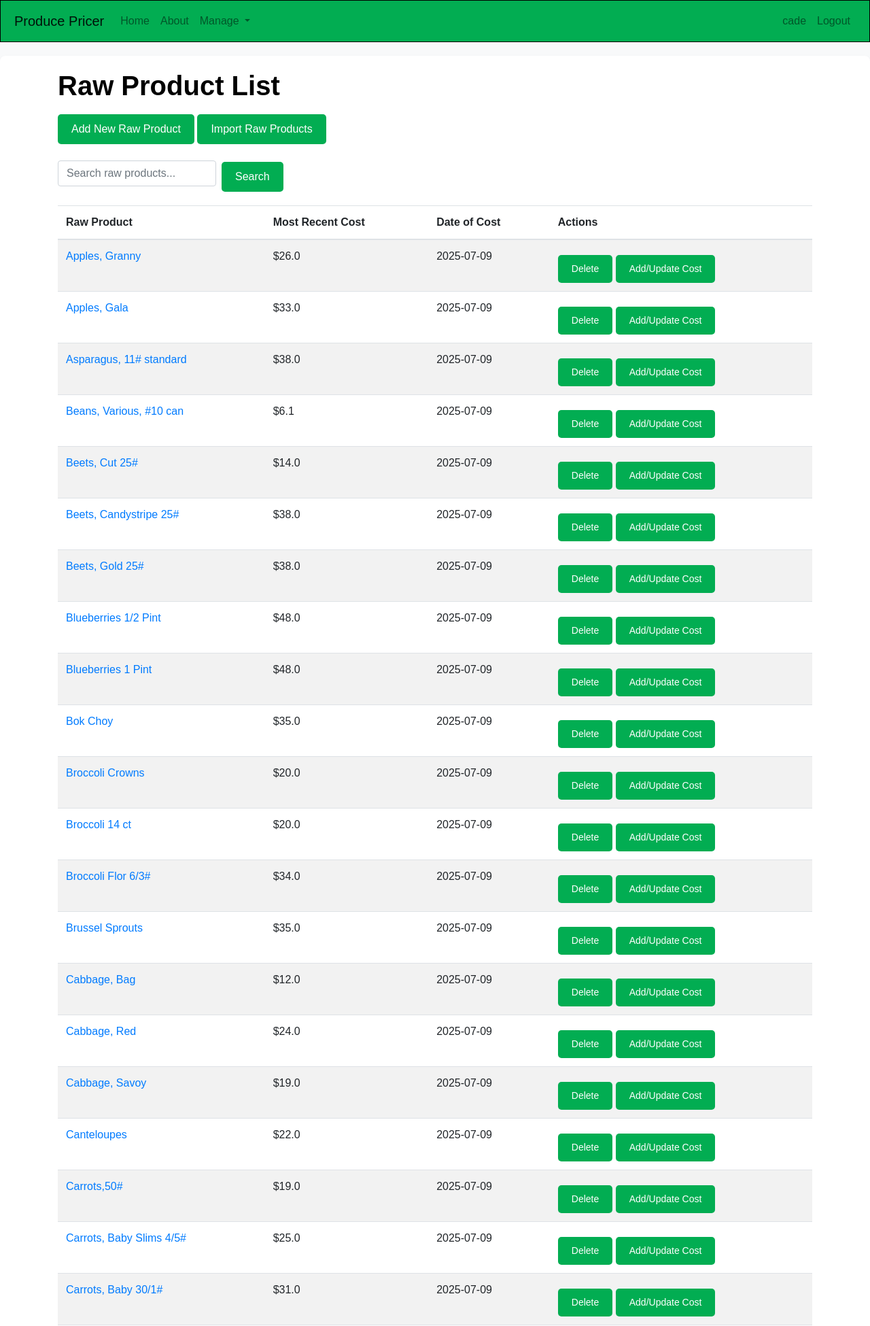
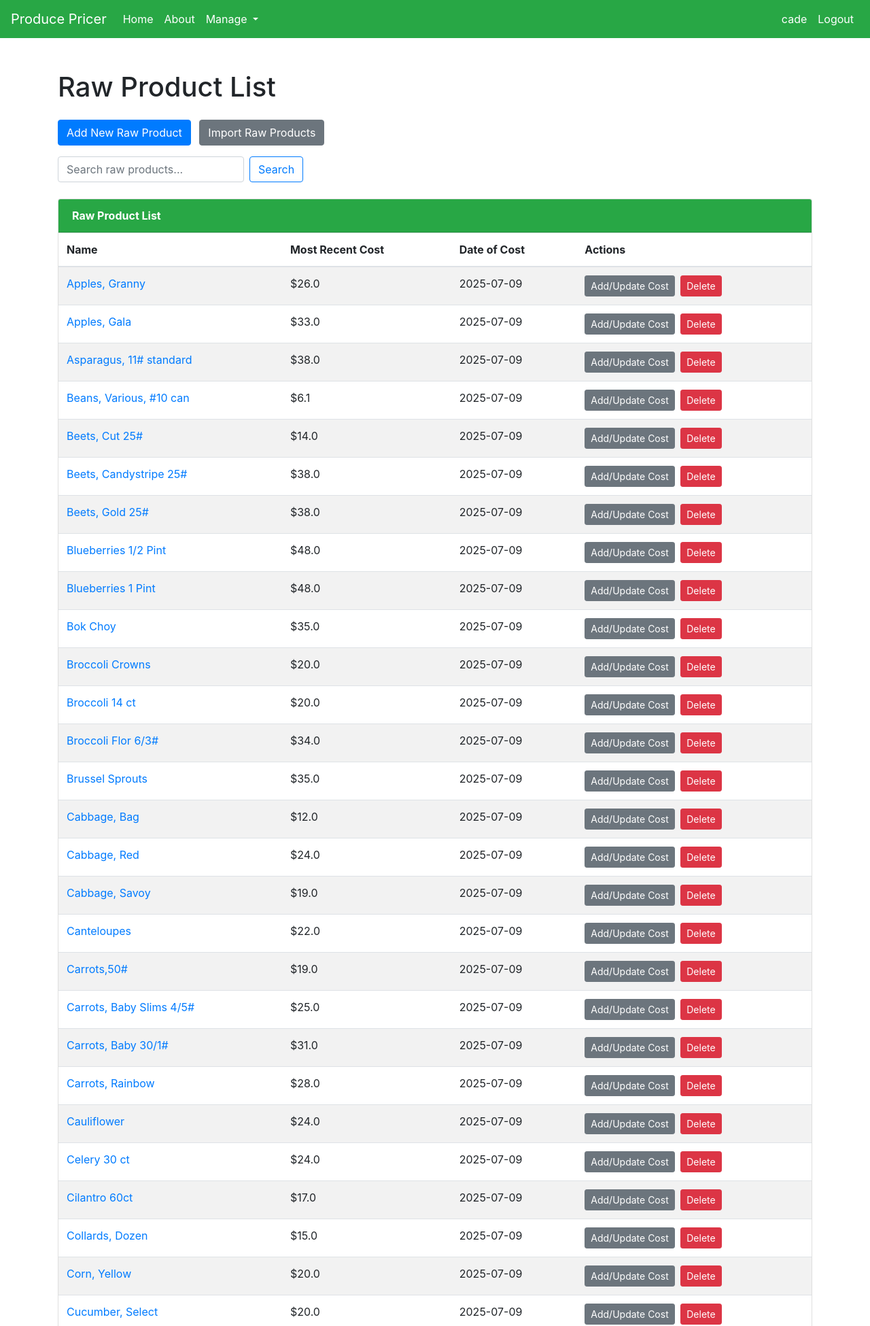
Before and after one commit to CadeStocker/SouthernProduce, a Flask app: page /raw_product in a window 1280 px wide. Shown: the top 1950 px of the page at 68% size. Run offline with Flask 3, Linux system fonts and the light colour scheme; a user stored in the database is signed in; data comes from the database, SQL or seed files in the repository; some libraries are stand-ins or nearby versions.

Commit message:
style changes

```diff
--- a/ProducePricer/producepricer/static/main.css
+++ b/ProducePricer/producepricer/static/main.css
@@ -1,73 +1,98 @@
-/* color pallete
-#02ad52 - Bootstrap primary color
-#048ba8 - Bootstrap primary color
-#0C1B33
-#E0D2C3
-#172121
-black
-*/
-
-/* General body styling */
-body {
-    font-family: Arial, sans-serif;
-    background-color: #f8f9fa; /* Light gray background */
-    margin: 0;
-    padding: 0;
+/* Make tables horizontally scrollable on small screens */
+.table-responsive {
+  overflow-x: auto;
+  -webkit-overflow-scrolling: touch;
 }
 
-/* Navbar styling */
-.navbar {
-    background-color: #02ad52 !important; /* Bootstrap primary color */
-    padding: 10px 20px;
-    color: white;
-    border: black 1px solid; /* Dark gray border */
+/* make the existing light navbar green */
+.navbar.bg-light {
+  background-color: #28a745 !important;
 }
 
-
-
-/* Container styling */
-.container-main {
-    margin-top: 20px;
-    padding: 20px;
-    background-color: #ffffff; /* White background */
-    border-radius: 8px;
-    box-shadow: 0 4px 6px rgba(0, 0, 0, 0.1); /* Subtle shadow */
+/* ensure links / brand are white */
+.navbar.bg-light .navbar-brand,
+.navbar.bg-light .nav-link {
+  color: #fff !important;
 }
 
-/* Table styling */
-.table {
-    width: 100%;
-    border-collapse: collapse;
-    margin-top: 20px;
-}
-.table th, .table td {
-    padding: 12px;
-    text-align: left;
-    border-bottom: 1px solid #dee2e6; /* Light gray border */
+/* hover state a slightly lighter green */
+.navbar.bg-light .nav-link:hover {
+  color: #c3e6cb !important;
 }
 
-/* Heading styling */
-h1 {
-    color: black; /* Bootstrap primary color */
-    font-weight: bold;
+/* also make all card-headers green with white text */
+.card-header {
+  background-color: #28a745 !important;
+  color: #fff !important;
 }
 
-/* Paragraph styling */
-p {
-    color: #333333; /* Dark gray text */
-    line-height: 1.6;
+/* Mobile breakpoints */
+@media (max-width: 768px) {
+  /* container padding */
+  .container-main {
+    padding: 10px;
+  }
+
+  /* stack navbar items */
+  .navbar {
+    flex-wrap: wrap;
+  }
+  .navbar .nav-item {
+    width: 100%;
+    text-align: center;
+    margin-bottom: 5px;
+  }
+
+  /* headings & text smaller */
+  h1 {
+    font-size: 1.5rem;
+  }
+  p {
+    font-size: 0.9rem;
+  }
+
+  /* tables more compact */
+  .table th,
+  .table thead,
+  .table td {
+    padding: 8px;
+    font-size: 0.85rem;
+    color: #28a745;
+  }
+
+  /* buttons full-width */
+  .btn {
+    display: block;
+    width: 100%;
+    padding: 8px 0;
+    font-size: 0.9rem;
+  }
+
+  .button {
+    width: 100%;
+    padding: 8px 0;
+    font-size: 0.9rem;
+  }
+
+  .card {
+    margin-bottom: 15px;
+  }
+  .card-header {
+    font-size: 1.2rem;
+    font-weight: bold;
+    padding: 12px 16px;
+    background-color: #f8f9fa;
+    border-bottom: 1px solid #dee2e6;
+  }
+  .card-body {
+    padding: 16px;
+  }
+
+  .card-header.d-flex .btn {
+    display: inline-block;
+    width: auto;
+    margin: 0 0.25rem;
+    padding: 4px 8px;
+    font-size: 0.85rem;
+  }
 }
-
-/* Button styling */
-.btn {
-    background-color: #02ad52; /* Bootstrap primary color */
-    color: white;
-    border: none;
-    padding: 10px 20px;
-    border-radius: 5px;
-    cursor: pointer;
-    margin-top: 10px;
-}
-.btn:hover {
-    background-color: #028d3f; /* Darker shade on hover */
-}
--- a/ProducePricer/producepricer/templates/raw_product.html
+++ b/ProducePricer/producepricer/templates/raw_product.html
@@ -1,26 +1,27 @@
-<!-- filepath: /Users/cadestocker/Desktop/SouthernProduce/ProducePricer/producepricer/templates/raw_product.html -->
 {% extends "base.html" %}
-{% block title %}Raw Product{% endblock %}
+{% block title %}Raw Products{% endblock %}
 
 {% block content %}
-<div class="container">
-    <h1>Raw Product List</h1>
-    <button type="button" class="btn btn-primary mb-3" data-toggle="modal" data-target="#addRawProductModal">
+<div class="container mt-5">
+  <h1 class="mb-4">Raw Product List</h1>
+
+  <!-- Add / Import Buttons -->
+  <div class="mb-3">
+    <button type="button" class="btn btn-primary mr-2" data-toggle="modal" data-target="#addRawProductModal">
       Add New Raw Product
     </button>
-    <button type="button" class="btn btn-secondary mb-3" data-toggle="modal" data-target="#importRawProductsModal">
+    <button type="button" class="btn btn-secondary" data-toggle="modal" data-target="#importRawProductsModal">
       Import Raw Products
     </button>
+  </div>
 
-    <!-- Search form -->
-  <form method="GET" action="{{ url_for('raw_product') }}" class="form-inline mb-3">
-        <input
-        type="text"
+  <!-- Search Form -->
+  <form method="GET" action="{{ url_for('raw_product') }}" class="form-inline mb-4">
+    <input type="text"
            name="q"
            class="form-control mr-2"
            placeholder="Search raw products..."
-        value="{{ q }}"
-        >
+           value="{{ q }}">
     <button type="submit" class="btn btn-outline-primary mr-2">Search</button>
     {% if q %}
       <a href="{{ url_for('raw_product') }}" class="btn btn-link">Clear</a>
@@ -28,102 +29,71 @@
   </form>
 
   {% if raw_products %}
-        <table class="table table-striped">
+    <div class="card mb-4">
+      <div class="card-header">
+        <strong>Raw Product List</strong>
+      </div>
+      <div class="card-body p-0">
+        <div class="table-responsive">
+          <table class="table table-striped mb-0">
             <thead>
               <tr>
-                    <th>Raw Product</th>
+                <th>Name</th>
                 <th>Most Recent Cost</th>
                 <th>Date of Cost</th>
                 <th>Actions</th>
               </tr>
             </thead>
             <tbody>
-                {% for raw_product in raw_products %}
+              {% for rp in raw_products %}
               <tr>
                 <td>
-                            <a href="{{ url_for('view_raw_product', raw_product_id=raw_product.id) }}">
-                                {{ raw_product.name }}
+                  <a href="{{ url_for('view_raw_product', raw_product_id=rp.id) }}">
+                    {{ rp.name }}
                   </a>
                 </td>
-                        {% if raw_product_costs[raw_product.id] %}
-                            <td>${{ raw_product_costs[raw_product.id].cost }}</td>
-                            <td>{{ raw_product_costs[raw_product.id].date.strftime('%Y-%m-%d') }}</td>
+                {% if raw_product_costs[rp.id] %}
+                  <td>${{ raw_product_costs[rp.id].cost|round(2) }}</td>
+                  <td>{{ raw_product_costs[rp.id].date.strftime('%Y-%m-%d') }}</td>
                 {% else %}
                   <td colspan="2">None available</td>
                 {% endif %}
                 <td>
-                            <button type="button" class="btn btn-sm btn-danger" data-toggle="modal" data-target="#deleteRawProductModal-{{ raw_product.id }}">
+                  <button type="button"
+                          class="btn btn-sm btn-secondary mr-1"
+                          data-toggle="modal"
+                          data-target="#addCostModal-{{ rp.id }}">
+                    Add/Update Cost
+                  </button>
+                  <button type="button"
+                          class="btn btn-sm btn-danger"
+                          data-toggle="modal"
+                          data-target="#deleteRawProductModal-{{ rp.id }}">
                     Delete
                   </button>
-                            <button type="button" class="btn btn-sm btn-secondary" data-toggle="modal" data-target="#addCostModal-{{ raw_product.id }}">
-                                Add/Update Cost
-                            </button>
-
                 </td>
               </tr>
+              {% endfor %}
+            </tbody>
+          </table>
+        </div>
+      </div>
+    </div>
 
-                    <!-- Delete Raw Product Modal -->
-                    <div class="modal fade" id="deleteRawProductModal-{{ raw_product.id }}" tabindex="-1" role="dialog" aria-labelledby="deleteRawProductModalLabel-{{ raw_product.id }}" aria-hidden="true">
+    {# Modals per raw product #}
+    {% for rp in raw_products %}
+    <!-- Add/Update Cost Modal -->
+    <div class="modal fade" id="addCostModal-{{ rp.id }}" tabindex="-1" role="dialog" aria-labelledby="addCostModalLabel-{{ rp.id }}" aria-hidden="true">
       <div class="modal-dialog" role="document">
         <div class="modal-content">
+          <form method="POST" action="{{ url_for('add_raw_product_cost', raw_product_id=rp.id) }}">
+            {{ cost_form.hidden_tag() }}
             <div class="modal-header">
-                                    <h5 class="modal-title" id="deleteRawProductModalLabel-{{ raw_product.id }}">Delete Raw Product</h5>
+              <h5 class="modal-title" id="addCostModalLabel-{{ rp.id }}">Add Cost for {{ rp.name }}</h5>
               <button type="button" class="close" data-dismiss="modal" aria-label="Close">
                 <span aria-hidden="true">&times;</span>
               </button>
             </div>
-                                <div class="modal-body">
-                                    Are you sure you want to delete "{{ raw_product.name }}" and all its associated cost history? This action cannot be undone.
-                                </div>
-                                <div class="modal-footer">
-                                    <button type="button" class="btn btn-secondary" data-dismiss="modal">Cancel</button>
-                                    <form method="POST" action="{{ url_for('delete_raw_product', raw_product_id=raw_product.id) }}" style="display:inline;">
-                                        <input type="hidden" name="csrf_token" value="{{ csrf_token() }}">
-                                        <button type="submit" class="btn btn-danger">Delete</button>
-                                    </form>
-                                </div>
-                            </div>
-                        </div>
-                    </div>
-
-                    <div class="modal fade" id="addRawProductModal" tabindex="-1" role="dialog" aria-labelledby="addRawProductModalLabel" aria-hidden="true">
-                        <div class="modal-dialog" role="document">
-                            <div class="modal-content">
-                                <div class="modal-header">
-                                    <h5 class="modal-title" id="addRawProductModalLabel">Add New Raw Product</h5>
-                                    <button type="button" class="close" data-dismiss="modal" aria-label="Close">
-                                        <span aria-hidden="true">&times;</span>
-                                    </button>
-                                </div>
-                                <form method="POST" action="{{ url_for('add_raw_product') }}">
-                                    {{ form.hidden_tag() }}
-                                    <div class="modal-body">
-                                        <div class="form-group">
-                                            {{ form.name.label(class="form-control-label") }}
-                                            {{ form.name(class="form-control") }}
-                                        </div>
-                                    </div>
-                                    <div class="modal-footer">
-                                        <button type="button" class="btn btn-secondary" data-dismiss="modal">Close</button>
-                                        {{ form.submit(class="btn btn-primary") }}
-                                    </div>
-                                </form>
-                            </div>
-                        </div>
-                    </div>
-
-                    <!-- Add Cost Modal for this Raw Product -->
-                    <div class="modal fade" id="addCostModal-{{ raw_product.id }}" tabindex="-1" role="dialog" aria-labelledby="addCostModalLabel-{{ raw_product.id }}" aria-hidden="true">
-                        <div class="modal-dialog" role="document">
-                            <div class="modal-content">
-                                <div class="modal-header">
-                                    <h5 class="modal-title" id="addCostModalLabel-{{ raw_product.id }}">Add Cost for {{ raw_product.name }}</h5>
-                                    <button type="button" class="close" data-dismiss="modal" aria-label="Close">
-                                        <span aria-hidden="true">&times;</span>
-                                    </button>
-                                </div>
-                                <form method="POST" action="{{ url_for('add_raw_product_cost', raw_product_id=raw_product.id) }}">
-                                    {{ cost_form.hidden_tag() }}
             <div class="modal-body">
               <div class="form-group">
                 {{ cost_form.cost.label(class="form-control-label") }}
@@ -135,33 +105,81 @@
               </div>
             </div>
             <div class="modal-footer">
-                                        <button type="button" class="btn btn-secondary" data-dismiss="modal">Close</button>
-                                        <button type="submit" class="btn btn-primary">Add Cost</button>
+              <button type="button" class="btn btn-secondary" data-dismiss="modal">Cancel</button>
+              <button type="submit" class="btn btn-primary">Save Cost</button>
+            </div>
+          </form>
+        </div>
+      </div>
+    </div>
+
+    <!-- Delete Confirmation Modal -->
+    <div class="modal fade" id="deleteRawProductModal-{{ rp.id }}" tabindex="-1" role="dialog" aria-labelledby="deleteRawProductModalLabel-{{ rp.id }}" aria-hidden="true">
+      <div class="modal-dialog" role="document">
+        <div class="modal-content">
+          <form method="POST" action="{{ url_for('delete_raw_product', raw_product_id=rp.id) }}">
+            {{ csrf_token() }}
+            <div class="modal-header">
+              <h5 class="modal-title" id="deleteRawProductModalLabel-{{ rp.id }}">Delete {{ rp.name }}</h5>
+              <button type="button" class="close" data-dismiss="modal" aria-label="Close">
+                <span aria-hidden="true">&times;</span>
+              </button>
+            </div>
+            <div class="modal-body">
+              <p>Are you sure you want to delete <strong>{{ rp.name }}</strong>?</p>
+            </div>
+            <div class="modal-footer">
+              <button type="button" class="btn btn-secondary" data-dismiss="modal">Cancel</button>
+              <button type="submit" class="btn btn-danger">Delete</button>
             </div>
           </form>
         </div>
       </div>
     </div>
     {% endfor %}
-            </tbody>
-        </table>
   {% else %}
-        <p>No raw products available for your company.</p>
+    <p class="text-muted">No raw products available for your company.</p>
   {% endif %}
+
+  {# Add Raw Product Modal #}
+  <div class="modal fade" id="addRawProductModal" tabindex="-1" role="dialog" aria-labelledby="addRawProductModalLabel" aria-hidden="true">
+    <div class="modal-dialog" role="document">
+      <div class="modal-content">
+        <form method="POST" action="{{ url_for('add_raw_product') }}">
+          {{ form.hidden_tag() }}
+          <div class="modal-header">
+            <h5 class="modal-title" id="addRawProductModalLabel">Add New Raw Product</h5>
+            <button type="button" class="close" data-dismiss="modal" aria-label="Close">
+              <span aria-hidden="true">&times;</span>
+            </button>
+          </div>
+          <div class="modal-body">
+            <div class="form-group">
+              {{ form.name.label(class="form-control-label") }}
+              {{ form.name(class="form-control") }}
+            </div>
+          </div>
+          <div class="modal-footer">
+            <button type="button" class="btn btn-secondary" data-dismiss="modal">Cancel</button>
+            {{ form.submit(class="btn btn-primary") }}
+          </div>
+        </form>
+      </div>
+    </div>
   </div>
 
-<!-- Import Raw Products Modal -->
+  {# Import CSV Modal #}
   <div class="modal fade" id="importRawProductsModal" tabindex="-1" role="dialog" aria-labelledby="importRawProductsModalLabel" aria-hidden="true">
     <div class="modal-dialog" role="document">
       <div class="modal-content">
+        <form method="POST" action="{{ url_for('upload_raw_product_csv') }}" enctype="multipart/form-data">
+          {{ upload_csv_form.hidden_tag() }}
           <div class="modal-header">
             <h5 class="modal-title" id="importRawProductsModalLabel">Import Raw Products</h5>
             <button type="button" class="close" data-dismiss="modal" aria-label="Close">
               <span aria-hidden="true">&times;</span>
             </button>
           </div>
-            <form method="POST" action="{{ url_for('upload_raw_product_csv') }}" enctype="multipart/form-data">
-                {{ upload_csv_form.hidden_tag() }}
           <div class="modal-body">
             <div class="form-group">
               {{ upload_csv_form.file.label(class="form-control-label") }}
@@ -169,11 +187,13 @@
             </div>
           </div>
           <div class="modal-footer">
-                    <button type="button" class="btn btn-secondary" data-dismiss="modal">Close</button>
+            <button type="button" class="btn btn-secondary" data-dismiss="modal">Cancel</button>
             {{ upload_csv_form.submit(class="btn btn-primary") }}
           </div>
         </form>
       </div>
     </div>
   </div>
+
+</div>
 {% endblock %}
```
Also changed, not shown: ProducePricer/producepricer/templates/designation_costs.html (+31 -10 lines), ProducePricer/producepricer/templates/packaging.html (+9 -3 lines). Lines whose indentation alone changed are shown as unchanged.
